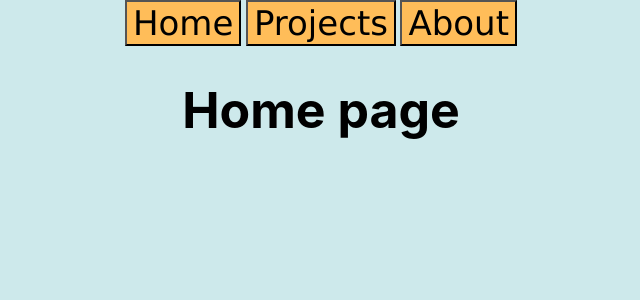
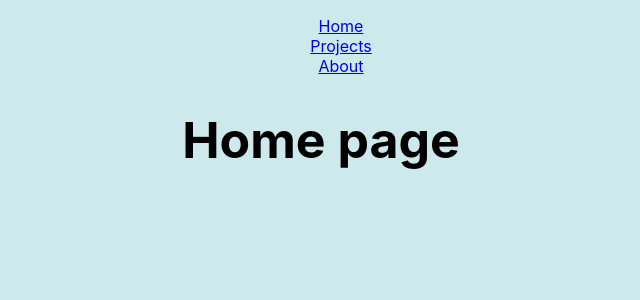
Before and after one commit to kehngid/my-app, a React (Create React App) app: page / in a window 1280 px wide. Shown: the top 300 px of the page, without its empty margins (319-959 px from the left). Built offline with nearby package versions, Linux system fonts and the light colour scheme.

Commit message:
Adding Nav stuff

```diff
--- a/src/App.js
+++ b/src/App.js
@@ -6,7 +6,7 @@ function App() {
   return (
     <div className="App">
     	<Navbar />
-		<Home />
+		  <Home />
     </div>
   );
 }
--- a/src/Components/Navbar.js
+++ b/src/Components/Navbar.js
@@ -1,14 +1,22 @@
 import React from 'react';
-import { Button } from 'reactstrap';
+import { Nav, NavItem, NavLink } from 'reactstrap';
 import'../Stylesheets/Navbar.css';
 
-export default class Navbar extends React.Component {
+export default class Example extends React.Component {
   render() {
     return (
       <div>
-        <Button className="button">Home</Button>{' '}
-        <Button className="button">Projects</Button>{' '}
-        <Button className="button">About</Button>
+        <Nav>
+          <NavItem>
+            <NavLink href="../Pages/Home.js">Home</NavLink>
+          </NavItem>
+          <NavItem>
+            <NavLink href="../Pages/Projects.js">Projects</NavLink>
+          </NavItem>
+          <NavItem>
+            <NavLink href="../Pages/About.js">About</NavLink>
+          </NavItem>
+        </Nav>
       </div>
     );
   }
```
Also changed, not shown: src/Pages/About.js (+6 -2 lines).
